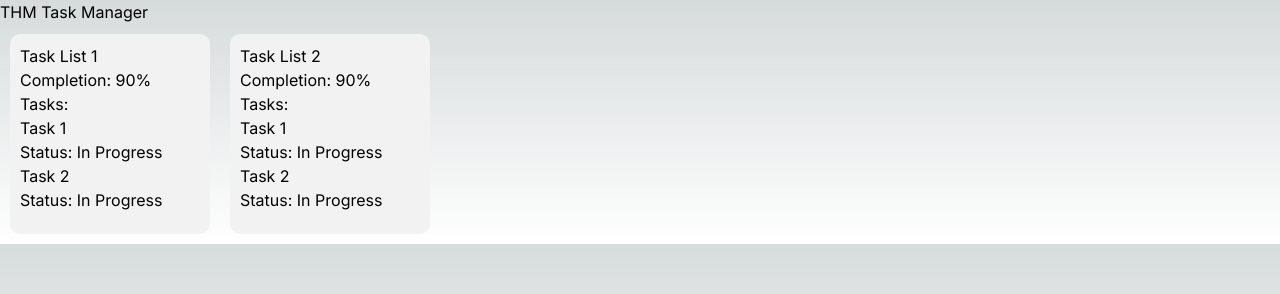
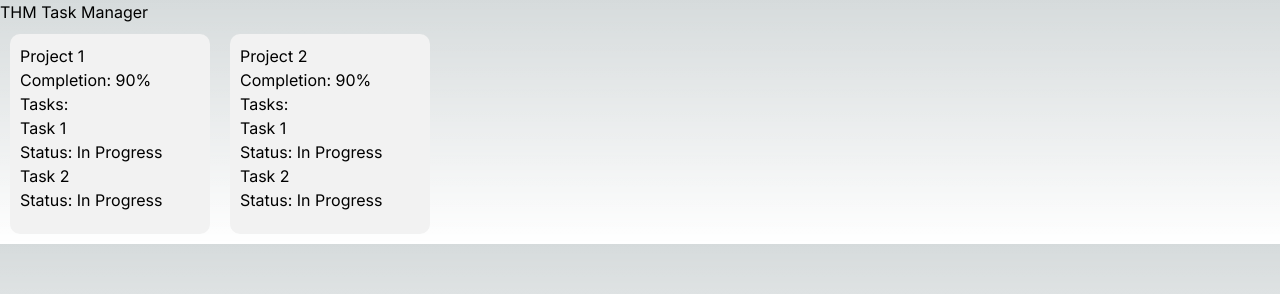
Before and after one commit to Jackelus/thm-todo, a Next.js app: page / in a window 1280 px wide. Shown: the top 294 px of the page. Built offline with nearby package versions, Linux system fonts and the light colour scheme.

Commit message:
add project page

```diff
--- a/src/app/layout.tsx
+++ b/src/app/layout.tsx
@@ -1,22 +1,27 @@
-import type { Metadata } from 'next'
-import { Inter } from 'next/font/google'
-import './globals.css'
+import type { Metadata } from 'next';
+import { Inter } from 'next/font/google';
+import './globals.css';
 
-const inter = Inter({ subsets: ['latin'] })
+const inter = Inter({ subsets: ['latin'] });
 
 export const metadata: Metadata = {
   title: 'Create Next App',
   description: 'Generated by create next app',
-}
+};
 
 export default function RootLayout({
   children,
 }: {
-  children: React.ReactNode
+  children: React.ReactNode;
 }) {
   return (
-    <html lang="en">
-      <body className={inter.className}>{children}</body>
+    <html lang='en'>
+      <body className={inter.className}>
+        <header>
+          <h1>THM Task Manager</h1>
+        </header>
+        {children}
+      </body>
     </html>
-  )
+  );
 }
--- a/src/app/page.tsx
+++ b/src/app/page.tsx
@@ -1,9 +1,10 @@
-import TaskList, { TaskListProps } from './ui/TaskList';
+import TaskList, { TaskListProps } from './project/[id]';
+import Link from 'next/link';
 
-const TaksListsData = [
+const ProjectsData = [
   {
     id: 1,
-    name: 'Task List 1',
+    name: 'Project 1',
     tags: ['tag1', 'tag2'],
     notes: 'Some notes',
     completion: '90%',
@@ -20,7 +21,7 @@ const TaksListsData = [
   },
   {
     id: 2,
-    name: 'Task List 2',
+    name: 'Project 2',
     tags: ['tag1', 'tag2'],
     notes: 'Some notes',
     completion: '90%',
@@ -37,8 +38,14 @@ const TaksListsData = [
   },
 ];
 
-const TaskListCard = ({ name, completion, tasks }: Partial<TaskListProps>) => {
+const ProjectCard = ({
+  id,
+  name,
+  completion,
+  tasks,
+}: Partial<TaskListProps>) => {
   return (
+    <Link href={`/project/${id}`}>
       <div
         style={{
           width: '200px',
@@ -60,24 +67,23 @@ const TaskListCard = ({ name, completion, tasks }: Partial<TaskListProps>) => {
           </div>
         ))}
       </div>
+    </Link>
   );
 };
 
 export default function Home() {
   return (
-    <>
-      <div>THM Task Manager</div>
     <div className='flex'>
-        {TaksListsData.map((taskList) => (
-          <TaskListCard
-            key={`Tasklist-${taskList.name}-${taskList.id}`}
-            name={taskList.name}
-            completion={taskList.completion}
-            tasks={taskList.tasks}
+      {ProjectsData.map((project) => (
+        <ProjectCard
+          key={`Project-${project.name}-${project.id}`}
+          name={project.name}
+          completion={project.completion}
+          tasks={project.tasks}
+          id={project.id}
         />
       ))}
     </div>
-    </>
   );
 }
 
@@ -103,6 +109,7 @@ export default function Home() {
     - script to run all services
     - status types to enum
     - task search: name or tags
+    - Dashboard home page?
 
 */
 
--- /dev/null
+++ b/src/app/project/[id]/page.tsx
@@ -0,0 +1,51 @@
+import { useState } from 'react';
+import { useSearchParams } from 'next/navigation';
+import Tasks from '../../ui/Tasks';
+
+type TaskType = {
+  id: number;
+  title: string;
+  status: string;
+  dueDate?: string | undefined;
+  notes?: string | undefined;
+};
+
+export type TaskListProps = {
+  id: number;
+  name: string;
+  tags?: string[];
+  notes?: string | undefined;
+  completion: string;
+  tasks: TaskType[] | [] | undefined;
+};
+
+async function getProject(id: string) {
+  const res = await fetch(`api/project/${id}`);
+  if (!res.ok) {
+    // This will activate the closest `error.js` Error Boundary
+    throw new Error('Failed to fetch data');
+  }
+
+  return res.json();
+}
+
+export default async function ProjectPage({
+  params,
+}: {
+  params: { id: string };
+}) {
+  const project = await getProject(params.id);
+
+  // const handleEditClick = () => {
+  //   setIsEditing(true);
+  //   // Add your edit logic here
+  // };
+
+  return (
+    <div className='p-4'>
+      <h1>{project.name}</h1>
+      {/* <button onClick={handleEditClick}>Edit Project</button> */}
+      <Tasks tasks={project.tasks} />
+    </div>
+  );
+}
--- /dev/null
+++ b/src/app/tasklist/[id]/page.tsx
@@ -0,0 +1,60 @@
+import { useState } from 'react';
+import { useSearchParams } from 'next/navigation';
+import Task from '../../ui/Tasks';
+
+type TaskType = {
+  id: number;
+  title: string;
+  status: string;
+  dueDate?: string | undefined;
+  notes?: string | undefined;
+};
+
+export type TaskListProps = {
+  id: number;
+  name: string;
+  tags?: string[];
+  notes?: string | undefined;
+  completion: string;
+  tasks: TaskType[] | [] | undefined;
+};
+
+async function Tasks({ id }: { id: string }) {
+  const tasks = await fetch(`/api/tasks/${id}`).then((res) => res.json());
+
+  return (
+    <ul>
+      {tasks.map((task) => (
+        <div key={task.id}>
+          <input
+            type='checkbox'
+            checked={task.completed}
+            onChange={() => toggleTask(task.id)}
+          />
+          <label
+            style={{ textDecoration: task.completed ? 'line-through' : '' }}
+          >
+            {task.title}
+          </label>
+        </div>
+      ))}
+    </ul>
+  );
+}
+
+export default function ProjectPage({ params }: { params: { id: string } }) {
+  // const [isEditing, setIsEditing] = useState(false);
+
+  // const handleEditClick = () => {
+  //   setIsEditing(true);
+  //   // Add your edit logic here
+  // };
+
+  return (
+    <div className='p-4'>
+      <h1>{params.id}</h1>
+      {/* <button onClick={handleEditClick}>Edit Project</button> */}
+      <Tasks id={params.id} />
+    </div>
+  );
+}
--- /dev/null
+++ b/src/app/ui/Modal.tsx
@@ -0,0 +1,45 @@
+// File: Modal.tsx
+
+type ModalProps = {
+  isOpen: boolean;
+  onClose: () => void;
+  children: React.ReactNode;
+};
+
+const Modal = ({ isOpen, onClose, children }: ModalProps) => {
+  if (!isOpen) {
+    return null;
+  }
+
+  return (
+    <div className='fixed inset-0 z-10 overflow-y-auto'>
+      <div className='flex min-h-screen items-end justify-center px-4 pb-20 pt-4 text-center sm:block sm:p-0'>
+        <div className='fixed inset-0 transition-opacity' aria-hidden='true'>
+          <div className='absolute inset-0 bg-gray-500 opacity-75'></div>
+        </div>
+        <span
+          className='hidden sm:inline-block sm:h-screen sm:align-middle'
+          aria-hidden='true'
+        >
+          &#8203;
+        </span>
+        <div className='inline-block transform overflow-hidden rounded-lg bg-white text-left align-bottom shadow-xl transition-all sm:my-8 sm:w-full sm:max-w-lg sm:align-middle'>
+          <div className='bg-white px-4 pb-4 pt-5 sm:p-6 sm:pb-4'>
+            {children}
+          </div>
+          <div className='bg-gray-50 px-4 py-3 sm:flex sm:flex-row-reverse sm:px-6'>
+            <button
+              type='button'
+              className='mt-3 inline-flex w-full justify-center rounded-md border border-gray-300 bg-white px-4 py-2 text-base font-medium text-gray-700 shadow-sm hover:bg-gray-50 focus:outline-none focus:ring-2 focus:ring-indigo-500 focus:ring-offset-2 sm:ml-3 sm:mt-0 sm:w-auto sm:text-sm'
+              onClick={onClose}
+            >
+              Close
+            </button>
+          </div>
+        </div>
+      </div>
+    </div>
+  );
+};
+
+export default Modal;
--- a/src/app/ui/Task.tsx
+++ /dev/null
@@ -1,21 +0,0 @@
-type TaskProps = {
-  task: { id: number; title: string; completed: boolean };
-  toggleTask: (id: number) => void;
-};
-
-const Task: React.FC<TaskProps> = ({ task, toggleTask }) => {
-  return (
-    <div>
-      <input
-        type='checkbox'
-        checked={task.completed}
-        onChange={() => toggleTask(task.id)}
-      />
-      <label style={{ textDecoration: task.completed ? 'line-through' : '' }}>
-        {task.title}
-      </label>
-    </div>
-  );
-};
-
-export default Task;
--- a/src/app/ui/TaskList.tsx
+++ /dev/null
@@ -1,31 +0,0 @@
-'use client';
-
-import { useState } from 'react';
-import Task from './Task';
-
-type TaskType = { id: number; title: string; completed: boolean };
-
-const TaskList = () => {
-  const [tasks, setTasks] = useState<TaskType[]>([
-    { id: 1, title: 'Task 1', completed: false },
-    { id: 2, title: 'Task 2', completed: false },
-  ]);
-
-  const toggleTask = (id: number) => {
-    setTasks(
-      tasks.map((task) =>
-        task.id === id ? { ...task, completed: !task.completed } : task
-      )
-    );
-  };
-
-  return (
-    <div>
-      {tasks.map((task) => (
-        <Task key={task.id} task={task} toggleTask={toggleTask} />
-      ))}
-    </div>
-  );
-};
-
-export default TaskList;
--- /dev/null
+++ b/src/app/ui/Tasks.tsx
@@ -0,0 +1,29 @@
+type TaskProps = {
+  tasks: [{ id: number; title: string; completed: boolean }];
+  // toggleTask: (id: number) => void;
+};
+
+const Tasks: React.FC<TaskProps> = ({ tasks }) => {
+  return (
+    <div>
+      <ul>
+        {tasks.map((task) => (
+          <div key={task.id}>
+            <input
+              type='checkbox'
+              checked={task.completed}
+              // onChange={() => toggleTask(task.id)}
+            />
+            <label
+              style={{ textDecoration: task.completed ? 'line-through' : '' }}
+            >
+              {task.title}
+            </label>
+          </div>
+        ))}
+      </ul>
+    </div>
+  );
+};
+
+export default Tasks;
```
Lines whose indentation alone changed are shown as unchanged.
